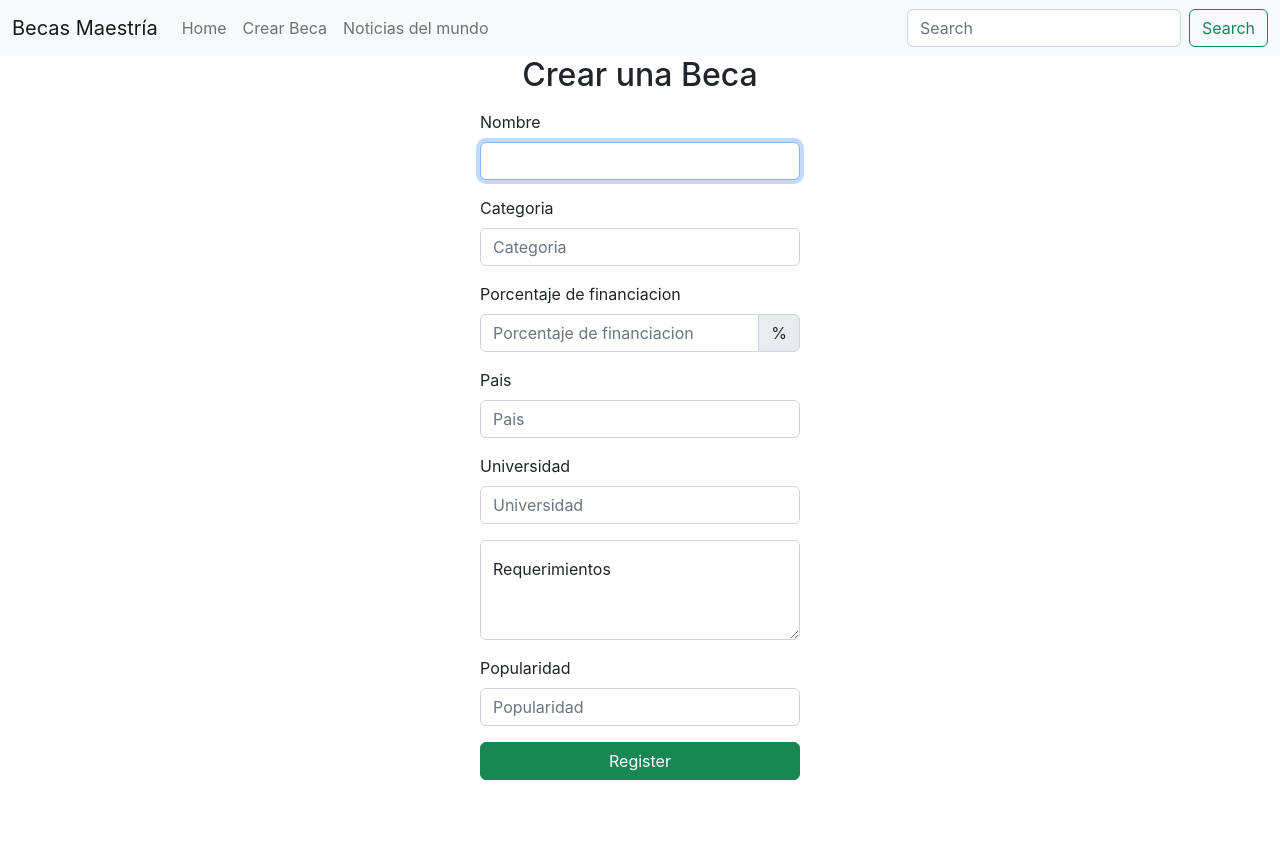
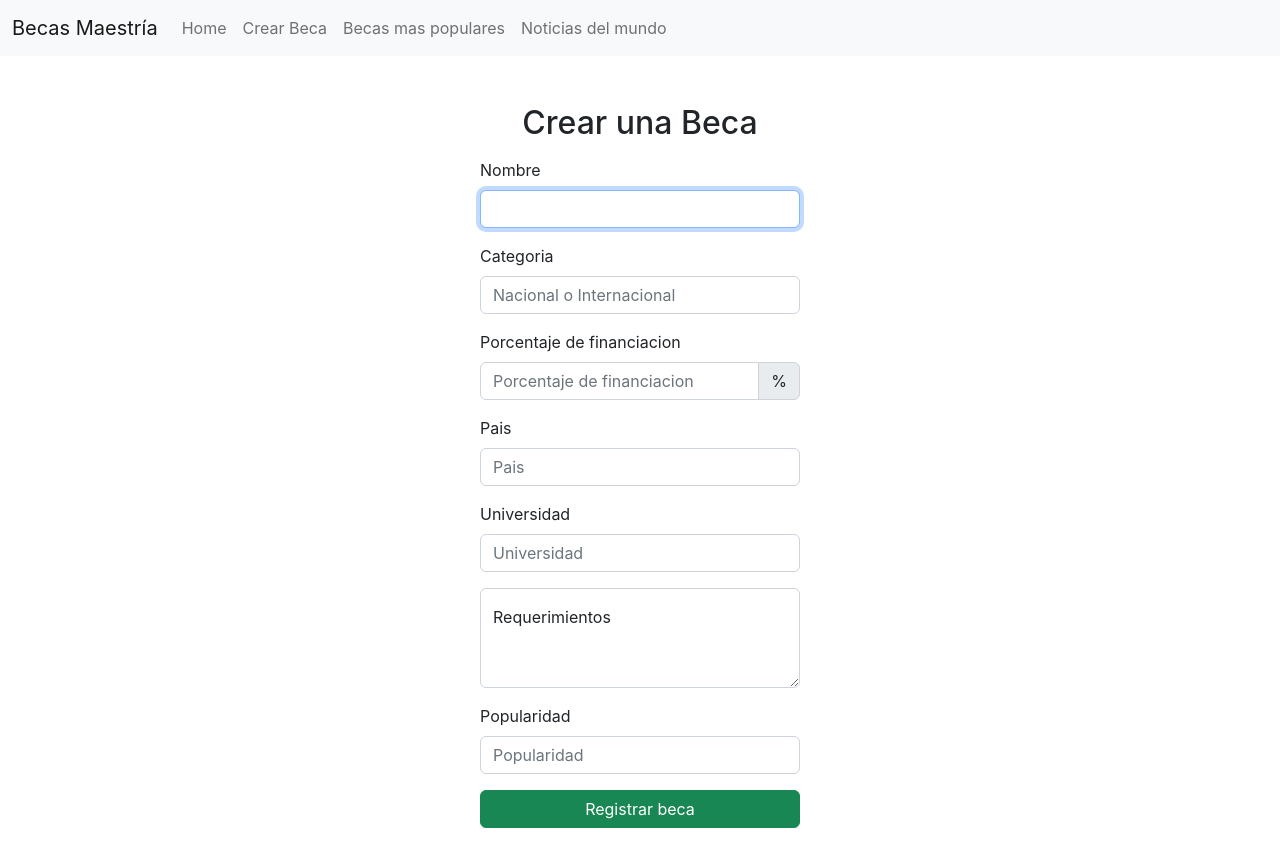
Before and after one commit to SrPio/Proyecto1-becas-www, a React (Create React App) app in the folder frontend/: page /BecasForm in a window 1280 px wide. Shown: the top 866 px of the page. Before the commit the page ends 800 px from the top, so only its background shows below. Built offline with nearby package versions, Linux system fonts and the light colour scheme.

Commit message:
Fix. Metodo de borrar y actualizar beca El metodo para borrar una beca y agregar beca desde el Front ya funciona. (Se desabilitò la barra de busqueda por el momento.)

```diff
--- a/frontend/src/components/Navbar/NavbarComponent.jsx
+++ b/frontend/src/components/Navbar/NavbarComponent.jsx
@@ -1,11 +1,7 @@
 import React from "react";
 import Navbar from "react-bootstrap/Navbar";
 import Container from "react-bootstrap/Container";
-import Form from "react-bootstrap/Form";
-import FormControl from "react-bootstrap/FormControl";
 import Nav from "react-bootstrap/Nav";
-import NavDropdown from "react-bootstrap/NavDropdown";
-import Button from "react-bootstrap/Button";
 import { Link } from "react-router-dom";
 
 function NavbarComponent() {
@@ -28,10 +24,13 @@ function NavbarComponent() {
                 Crear Beca
               </Link>
               <Link className="nav-link" to="/">
+                Becas mas populares
+              </Link>
+              <Link className="nav-link" to="/">
                 Noticias del mundo
               </Link>
             </Nav>
-            <Form className="d-flex">
+            {/* <Form className="d-flex">
               <FormControl
                 type="search"
                 placeholder="Search"
@@ -39,7 +38,7 @@ function NavbarComponent() {
                 aria-label="Search"
               />
               <Button variant="outline-success">Search</Button>
-            </Form>
+            </Form> */}
           </Navbar.Collapse>
         </Container>
       </Navbar>
--- a/frontend/src/components/becas/BecasForm/BecasForm.jsx
+++ b/frontend/src/components/becas/BecasForm/BecasForm.jsx
@@ -28,9 +28,14 @@ function BecasForm() {
     /* console.log(beca); */
     try {
       let res;
-      res = await FuncionesBecas.registerBeca(beca);
-      const data = await res.json();
-      console.log(data);
+      if (!params.id) {
+        res = await FuncionesBecas.registerBeca(beca);
+        const data = await res.json();
+        console.log(data);
+      } else {
+        await FuncionesBecas.updateBeca(params.id, beca);
+      }
+
       navigate("/");
     } catch (error) {
       console.log(error);
@@ -41,6 +46,24 @@ function BecasForm() {
     try {
       const res = await FuncionesBecas.getBeca(becaId);
       const data = await res.json();
+      const {
+        nombre,
+        categoria,
+        porcentaje_financia,
+        pais,
+        universidad,
+        requerimientos,
+        popularidad,
+      } = data.beca;
+      setBeca({
+        nombre,
+        categoria,
+        porcentaje_financia,
+        pais,
+        universidad,
+        requerimientos,
+        popularidad,
+      });
       console.log(data);
     } catch (error) {
       console.log(error);
@@ -51,10 +74,11 @@ function BecasForm() {
     if (params.id) {
       getBeca(params.id);
     }
+    // eslint-disable-next-line
   }, []);
 
   return (
-    <div className="col-md-3 mx-auto">
+    <div className="col-md-3 mx-auto mb-5 mt-5">
       <h2 className="mb-3 text-center">Crear una Beca</h2>
       <form onSubmit={handleSubmit}>
         <div className="mb-3">
@@ -76,7 +100,7 @@ function BecasForm() {
           <input
             type="text"
             className="form-control"
-            placeholder="Categoria"
+            placeholder="Nacional o Internacional"
             name="categoria"
             maxLength="50"
             value={beca.categoria}
@@ -154,18 +178,18 @@ function BecasForm() {
           />
         </div>
         <div className="d-grid gap-2">
-          {/* {params.id ? (
+          {params.id ? (
             <button type="submit" className="btn btn-block btn-primary">
-              Update
+              Actualizar beca
             </button>
           ) : (
             <button type="submit" className="btn btn-block btn-success">
-              Register
+              Registrar beca
             </button>
-          )} */}
-          <button type="submit" className="btn btn-block btn-success">
+          )}
+          {/* <button type="submit" className="btn btn-block btn-success">
             Register
-          </button>
+          </button> */}
         </div>
       </form>
     </div>
--- a/frontend/src/components/becas/FuncionesBecas/FuncionesBecas.js
+++ b/frontend/src/components/becas/FuncionesBecas/FuncionesBecas.js
@@ -17,14 +17,31 @@ export const registerBeca = async (newBeca) => {
         })
     });
 };
+export const updateBeca = async (becaId, updatedBeca) => {
+    return await fetch(`${API_URL}${becaId}/`, {
+        method: 'PUT',
+        headers: {
+            'Content-Type': 'application/json'
+        },
+        body: JSON.stringify({
+            "nombre": String(updatedBeca.nombre).trim(),
+            "categoria": String(updatedBeca.categoria).trim(),
+            "porcentaje_financia": String(`${updatedBeca.porcentaje_financia}%`).trim(),
+            "pais": String(updatedBeca.pais).trim(),
+            "universidad": String(updatedBeca.universidad).trim(),
+            "requerimientos": String(updatedBeca.requerimientos).trim(),
+            "popularidad": String(updatedBeca.popularidad).trim(),
+        })
+    });
+};
 
 export const deleteBeca = async (becaId) => {
-    return await fetch(`${API_URL}${becaId}`,
+    return await fetch(`${API_URL}${becaId}/`,
         {
             method: 'DELETE'
         });
 };
 
 export const getBeca = async (becaId) => {
-    return await fetch(`${API_URL}${becaId}`);
+    return await fetch(`${API_URL}${becaId}/`);
 };
```
Also changed, not shown: 1 other file (tests, documents, lock files or other folders).
